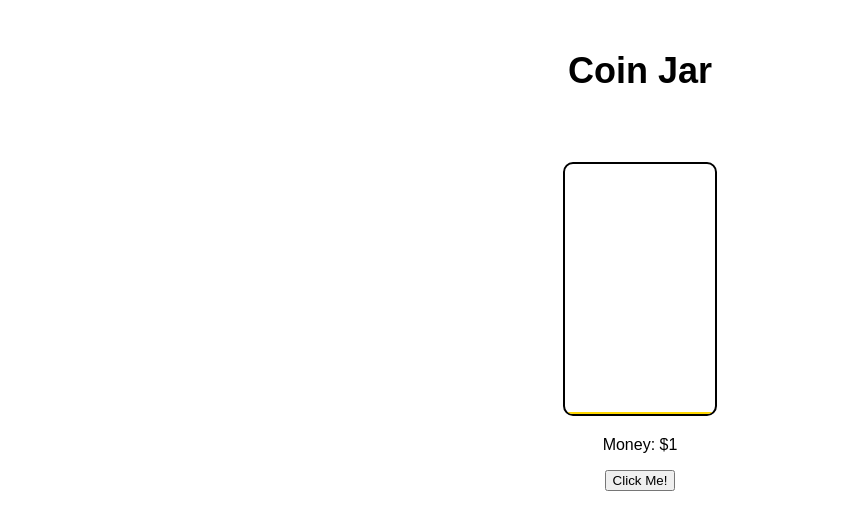
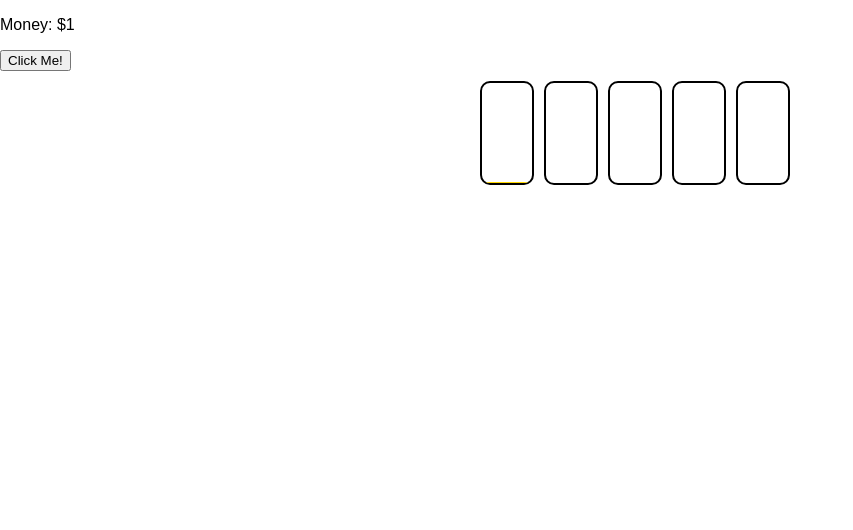
Before and after one commit to rickthestig/PersonalProj480, a plain HTML site: page index.html in a window 1280 px wide. Both pictures are taken after a click on the button "Click Me!". Shown: the whole page, without its empty margins (0-853 px from the left). Drawn offline with Linux system fonts and the light colour scheme.

Commit message:
add more columns for larger amounts

```diff
--- a/index.html
+++ b/index.html
@@ -6,15 +6,24 @@
   <link rel="stylesheet" href="styles.css">
 </head>
 <body>
-  <div class="container">
-    <h1>Coin Jar</h1>
-    <div class="jar-container">
-      <div class="jar">
-        <div class="coins" id="coins"></div>
-      </div>
+  <p>Money: $<span id="money">0</span></p>
+  <button id="clickButton">Click Me!</button>
+  <div class="jar-container">
+    <div class="jar" id="jar1">
+      <div class="coins" id="coins1"></div>
     </div>
-    <p>Money: $<span id="money">0</span></p>
-    <button id="clickButton">Click Me!</button>
+    <div class="jar" id="jar2">
+      <div class="coins" id="coins2"></div>
+    </div>
+    <div class="jar" id="jar3">
+      <div class="coins" id="coins3"></div>
+    </div>
+    <div class="jar" id="jar4">
+      <div class="coins" id="coins4"></div>
+    </div>
+    <div class="jar" id="jar5">
+      <div class="coins" id="coins5"></div>
+    </div>
   </div>
 
   <script src="script.js"></script>
--- a/script.js
+++ b/script.js
@@ -1,12 +1,17 @@
 let money = 0;
+const jarValues = [100, 1000, 10000, 100000, 1000000];
 
 const moneyDisplay = document.getElementById('money');
-const coinsDisplay = document.getElementById('coins');
+const jars = document.querySelectorAll('.jar');
 const clickButton = document.getElementById('clickButton');
 
 clickButton.addEventListener('click', () => {
   money += 1;
   moneyDisplay.textContent = money;
+
+  jars.forEach((jar, index) => {
+    const coinsDisplay = jar.querySelector('.coins');
+    const jarValue = jarValues[index];
 
     // Create a falling coin element
     const coin = document.createElement('div');
@@ -16,17 +21,23 @@ clickButton.addEventListener('click', () => {
     coinsDisplay.appendChild(coin);
 
     // Set random horizontal position within the jar
-  const randomHorizontalPos = Math.random() * (coinsDisplay.clientWidth - 20); // 20 is the width of the coin
+    const randomHorizontalPos = Math.random() * (jar.clientWidth - 20); // 20 is the width of the coin
     coin.style.left = `${randomHorizontalPos}px`;
 
     // Calculate percentage of jar filled
-  const percentageFilled = Math.min((money / 100) * 100, 100); // Assuming the jar is full at 100 money
+    const jarMoney = Math.min(money, jarValue);
+    const percentageFilled = (jarMoney / jarValue) * 100;
 
     // Update jar's visual filling
     coinsDisplay.style.height = percentageFilled + '%';
 
+    if(jarMoney === jarValue) {
+      // Jar is full
+      coinsDisplay.style.height = '0%';
+    }
     // Remove the coin after the animation ends
     setTimeout(() => {
       coin.remove();
     }, 500); // Set timeout to match animation duration (0.5s)
   });
+});
--- a/styles.css
+++ b/styles.css
@@ -1,25 +1,25 @@
 body {
   font-family: Arial, sans-serif;
-    text-align: center;
   margin: 0;
   padding: 0;
-  }
-
-  .container {
-    margin-top: 50px;
+  overflow: hidden;
+  height: 100vh;
 }
 
 .jar-container {
   display: flex;
   justify-content: center;
   align-items: flex-end;
-    height: 300px;
-    margin-bottom: 20px;
+  width: 100%;
+  padding: 10px;
+  box-sizing: border-box;
+  flex-grow: 1;
 }
 
 .jar {
-    width: 150px;
-    height: 250px;
+  width: 50px;
+  height: 100px;
+  margin-right: 10px;
   border: 2px solid #000;
   border-radius: 10px;
   position: relative;
```
Lines whose indentation alone changed are shown as unchanged.
